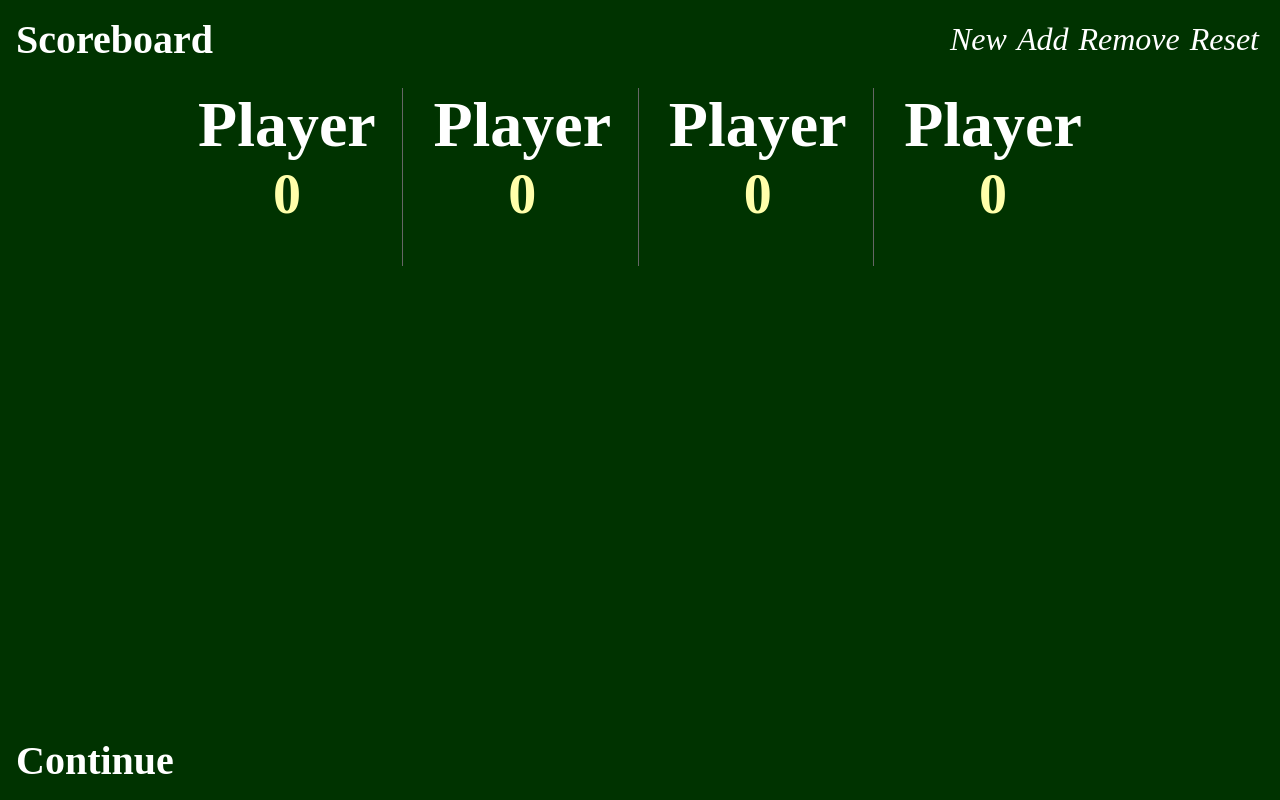
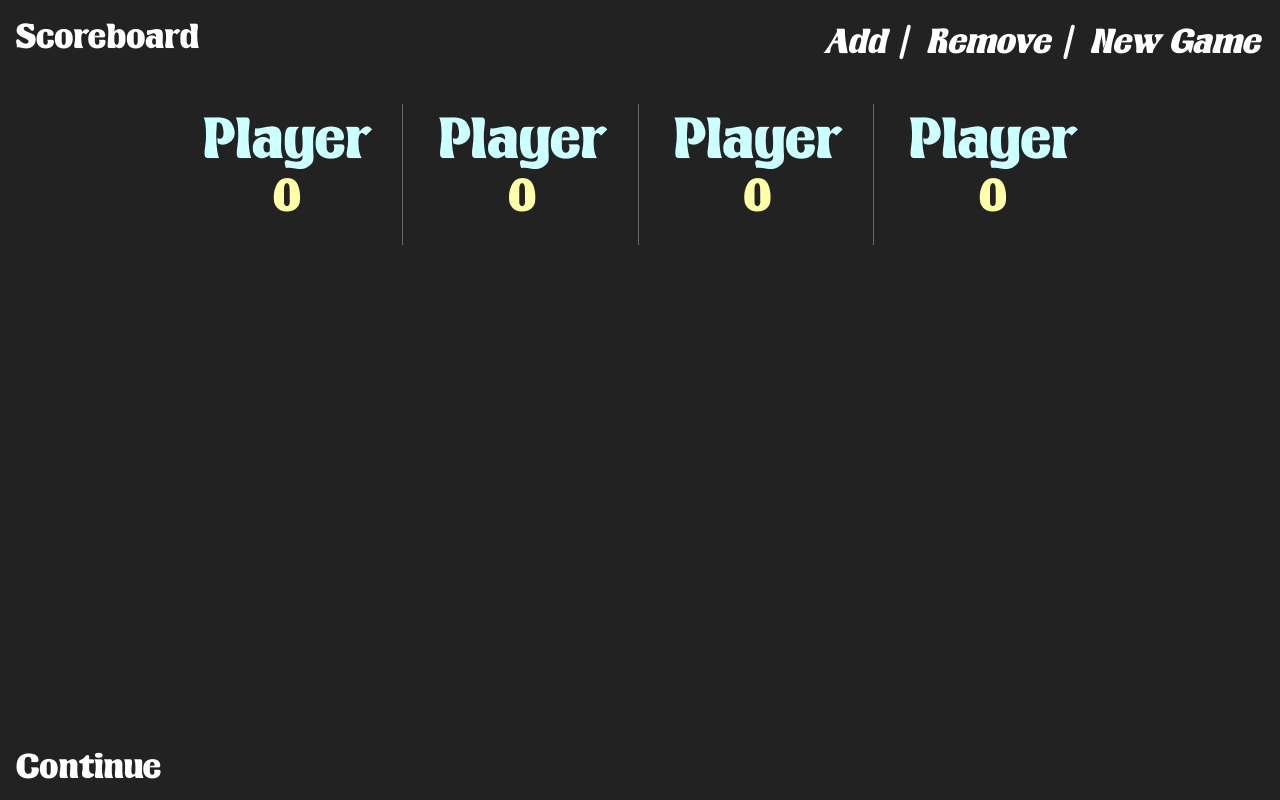
Before and after one commit to joedrago/bosb, a plain HTML site: page index.html in a window 1280 px wide. Drawn offline with Linux system fonts and the light colour scheme.

Commit message:
Redo font and text layout a bit

```diff
--- a/index.html
+++ b/index.html
@@ -6,15 +6,26 @@
 <link rel="manifest" href="manifest.webmanifest"/>
 <title>Blackout Scoreboard</title>
 <style>
+    @font-face {
+      font-family: 'ExtFont';
+      src: url('ext/font.ttf');
+    }
+
     html, body {
         color: #fff;
-        background-color: #030;
+        background-color: #222;
         user-select: none;
-        font-weight: 900;
+        font-family: ExtFont;
+        line-height: 1;
     }
 
     .toppad {
-        height: 10vh;
+        height: 12vh;
+    }
+
+    table {
+        border-spacing: 0px;
+        line-height: 1;
     }
 
     .col {
@@ -31,11 +42,12 @@
     }
 
     .player {
-        font-size: 8vh;
+        color: #cff;
+        font-size: 5vw;
     }
     .score {
-        font-size: 7vh;
-        padding-bottom: 5vh;
+        font-size: 4vw;
+        padding-bottom: 2vw;
         color: #ffa;
     }
 
@@ -44,17 +56,16 @@
         text-align: right;
     }
     .brow {
-        font-size: 5vh;
+        font-size: 3vw;
         text-align: right;
-        font-weight: 900;
     }
     .bplay {
     }
     .bdelta {
-        padding-left: 4vh;
+        padding-left: 3vw;
     }
     .bscore {
-        padding-left: 4vh;
+        padding-left: 3vw;
         color: #ffa;
     }
 
@@ -63,15 +74,16 @@
     }
 
     .bid {
-        font-size: 30vh;
+        font-size: 14vw;
     }
 
     .tricks {
-        font-size: 20vh;
+        font-size: 10vw;
+        padding-bottom: 1vw;
     }
 
     .bidb {
-        font-size: 10vh;
+        font-size: 5vw;
     }
 
     .tricksRight {
@@ -82,7 +94,7 @@
 
     .tl {
         position: fixed;
-        font-size: 5vh;
+        font-size: 3vw;
         padding: 2vh;
         left: 0px;
         top: 0px;
@@ -90,7 +102,7 @@
 
     .tr {
         position: fixed;
-        font-size: 5vh;
+        font-size: 3vw;
         padding: 2vh;
         right: 0px;
         top: 0px;
@@ -98,7 +110,7 @@
 
     .bl {
         position: fixed;
-        font-size: 5vh;
+        font-size: 3vw;
         padding: 2vh;
         left: 0px;
         bottom: 0px;
@@ -106,15 +118,13 @@
 
     .br {
         position: fixed;
-        font-size: 5vh;
+        font-size: 3vw;
         padding: 2vh;
         right: 0px;
         bottom: 0px;
     }
 
     .button {
-        font-size: 4vh;
-        font-weight: 300;
         font-style: italic;
         display: inline-block;
         padding: 5px;
--- a/index.js
+++ b/index.js
@@ -97,10 +97,12 @@ const render = () => {
 
   if(game.board) {
     html += `<div class="tr">`
-    html += `<div class="button" onclick="ac();newGame()">New</div>`
-    html += `<div class="button" onclick="ac();addPlayer()">Add</div>`
-    html += `<div class="button" onclick="ac();removePlayer()">Remove</div>`
-    html += `<div class="button" onclick="ac();hardReset()">Reset</div>`
+    if(!inGame()) {
+      html += `<div class="button" onclick="ac();addPlayer()">Add</div> / `
+      html += `<div class="button" onclick="ac();removePlayer()">Remove</div> / `
+    }
+    html += `<div class="button" onclick="ac();newGame()">New Game</div>`
+    // html += `<div class="button" onclick="ac();hardReset()">Reset</div>`
     html += `</div>`
 
     html += `<div class="bl" onclick="ac();toggleScoreboard()">Continue</div>`
```
Also changed, not shown: ext/font.ttf (added).
